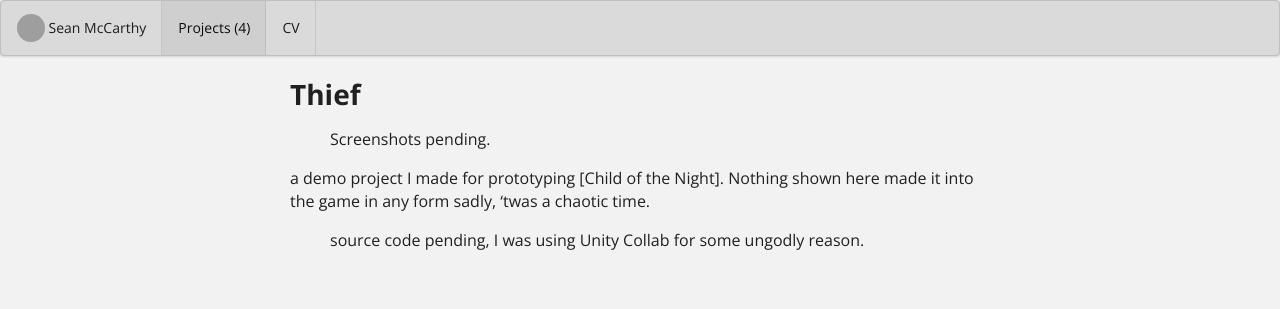
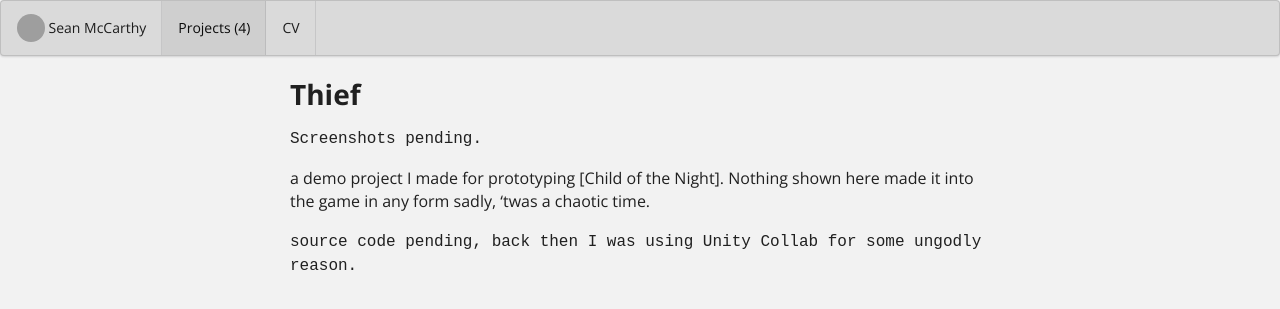
Before and after one commit to doGen17/seanmmccarthy.github.io, a Jekyll site: the page built from projects/project-4.md, in a window 1280 px wide. Shown: the top 309 px of the page. Built offline with Jekyll 4.4.1, drawn with Linux system fonts in a browser that asks for light colours; grey boxes are pictures that could not be loaded.

Commit message:
tidying up projects

```diff
--- a/projects/project-4.md
+++ b/projects/project-4.md
@@ -11,8 +11,8 @@ labels:
 summary: tiny stealth game about stealing things
 ---
 
-> Screenshots pending.
+`Screenshots pending.`
 
 a demo project I made for prototyping [Child of the Night]. Nothing shown here made it into the game in any form sadly, 'twas a chaotic time.
 
-> source code pending, I was using Unity Collab for some ungodly reason.
+`source code pending, back then I was using Unity Collab for some ungodly reason.`
```
Also changed, not shown: projects/project-2.md (+1 -1 lines), projects/project-3.md (+2 -1 lines).
